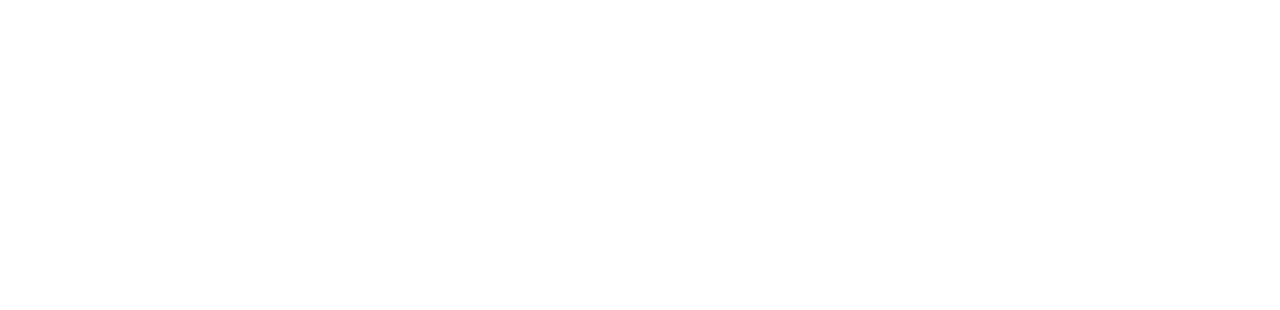
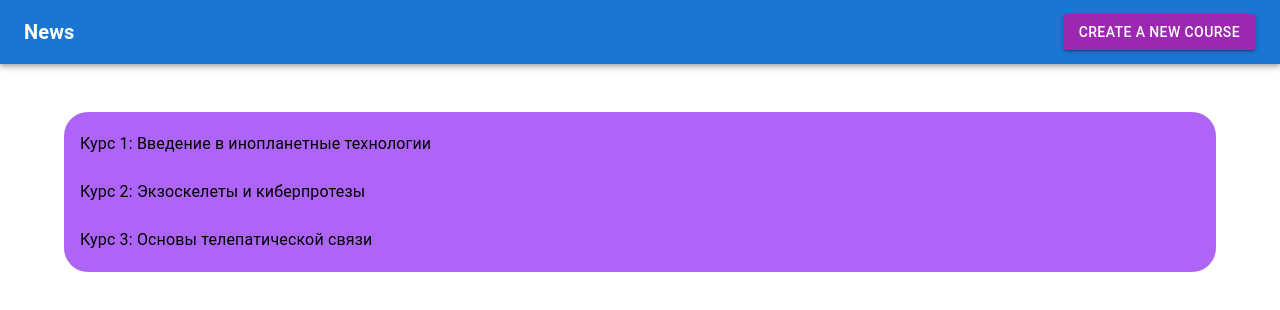
Before and after one commit to b0nLock/react-prac2, a React (Vite) app: page / in a window 1280 px wide. Shown: the top 310 px of the page. Built offline with nearby package versions, Linux system fonts and the light colour scheme; data requests are answered from the project's data file.

Commit message:
Home page

```diff
--- a/package.json
+++ b/package.json
@@ -4,14 +4,16 @@
   "version": "0.0.0",
   "type": "module",
   "scripts": {
-    "dev": "vite",
+    "dev": "vite && npm run server",
     "build": "vite build",
     "lint": "eslint .",
-    "preview": "vite preview"
+    "preview": "vite preview",
+    "server": "json-server -w src/data/db.json -p 3001"
   },
   "dependencies": {
     "@emotion/react": "^11.14.0",
     "@emotion/styled": "^11.14.1",
+    "@mui/icons-material": "^7.3.4",
     "@mui/material": "^7.3.4",
     "@reduxjs/toolkit": "^2.9.2",
     "json-server": "^1.0.0-beta.3",
--- a/src/App.jsx
+++ b/src/App.jsx
@@ -1,8 +1,8 @@
 import { Navigate, Route, Routes } from "react-router-dom";
 import "./App.css";
-import Home from "./components/Home";
-import Form from "./components/Form";
-import Course from "./components/Course";
+import Home from "./pages/Home";
+import Form from "./pages/Form";
+import Course from "./pages/Course";
 
 function App() {
   return (
@@ -11,7 +11,6 @@ function App() {
         <Route path='/' element={<Home />} />
         <Route path='/create' element={<Form />} />
         <Route path='/:courseId' element={<Course />} />
-        <Route path='*' element={<Navigate to='/' />} />
       </Routes>
     </>
   );
--- /dev/null
+++ b/src/components/Navbar.jsx
@@ -0,0 +1,35 @@
+import { AppBar, Box, Toolbar, Typography, Button } from "@mui/material";
+import { useNavigate } from "react-router-dom";
+
+const Navbar = () => {
+  const navigator = useNavigate();
+  const newCourseButton = () => {
+    navigator("/create");
+  };
+  return (
+    <Box sx={{ flexGrow: 1 }}>
+      <AppBar position='static'>
+        <Toolbar>
+          <Typography
+            fontWeight={700}
+            variant='h6'
+            color='white'
+            component='div'
+            sx={{ flexGrow: 1 }}
+          >
+            News
+          </Typography>
+          <Button
+            variant='contained'
+            color='secondary'
+            onClick={newCourseButton}
+          >
+            Create a new course
+          </Button>
+        </Toolbar>
+      </AppBar>
+    </Box>
+  );
+};
+
+export default Navbar;
--- /dev/null
+++ b/src/pages/Course.jsx
@@ -0,0 +1,7 @@
+import React from "react";
+
+const Course = () => {
+  return <></>;
+};
+
+export default Course;
--- /dev/null
+++ b/src/pages/Home.jsx
@@ -0,0 +1,52 @@
+import {
+  Box,
+  Container,
+  List,
+  ListItem,
+  ListItemButton,
+  ListItemText,
+} from "@mui/material";
+import { useEffect } from "react";
+import { useDispatch, useSelector } from "react-redux";
+import Navbar from "../components/Navbar";
+import { fetchCourses } from "../redux/coursesSlice";
+import { useNavigate } from "react-router-dom";
+
+const Home = () => {
+  const dispatch = useDispatch();
+
+  const courses = useSelector((state) => state.courses.items);
+  const coursesStatus = useSelector((state) => state.courses.status);
+  const navigator = useNavigate();
+
+  const handleCourse = (id) => {
+    navigator(`/${id}`);
+  };
+
+  useEffect(() => {
+    if (coursesStatus === "idle") dispatch(fetchCourses());
+  }, [dispatch, coursesStatus]);
+
+  return (
+    <>
+      <Navbar />
+      <Container>
+        <Box bgcolor='#ae65f7' my={6} borderRadius={6}>
+          <List>
+            {courses.map((course) => (
+              <ListItem key={course.id} disablePadding>
+                <ListItemButton onClick={() => handleCourse(course.id)}>
+                  <ListItemText
+                    primary={`Курс ${course.id}: ${course.title}`}
+                  />
+                </ListItemButton>
+              </ListItem>
+            ))}
+          </List>
+        </Box>
+      </Container>
+    </>
+  );
+};
+
+export default Home;
--- /dev/null
+++ b/src/redux/coursesSlice.js
@@ -0,0 +1,41 @@
+import { createAsyncThunk, createSlice } from "@reduxjs/toolkit";
+
+export const fetchCourses = createAsyncThunk(
+  "courses/fetchCourses",
+  async (_, { rejectWithValue }) => {
+    try {
+      const res = await fetch("http://localhost:3001/courses");
+      if (!res.ok) throw new Error("Unable to fetch course. Server error.");
+      return await res.json();
+    } catch (err) {
+      return rejectWithValue(err.message);
+    }
+  }
+);
+
+const coursesSlice = createSlice({
+  name: "courses",
+  initialState: {
+    items: [],
+    status: "idle",
+    error: null,
+  },
+  reducers: {},
+  extraReducers: (builder) => {
+    builder
+      .addCase(fetchCourses.pending, (state) => {
+        state.status = "loading";
+        state.error = null;
+      })
+      .addCase(fetchCourses.fulfilled, (state, action) => {
+        state.status = "succedded";
+        state.items = action.payload;
+      })
+      .addCase(fetchCourses.rejected, (state, action) => {
+        state.status = "failed";
+        state.items = action.payload || action.error.message;
+      });
+  },
+});
+
+export default coursesSlice.reducer;
--- /dev/null
+++ b/src/redux/modulesSlice.js
@@ -0,0 +1,41 @@
+import { createSlice, createAsyncThunk } from "@reduxjs/toolkit";
+
+export const fetchModules = createAsyncThunk(
+  "modules/fetchModules",
+  async (_, { rejectWithValue }) => {
+    try {
+      const res = await fetch("http://localhost:3001/modules");
+      if (!res.ok) throw new Error(`HTTP ${res.status}`);
+      return await res.json();
+    } catch (err) {
+      return rejectWithValue(err.message);
+    }
+  }
+);
+
+const modulesSlice = createSlice({
+  name: "modules",
+  initialState: {
+    items: [],
+    status: "idle",
+    error: null,
+  },
+  reducers: {},
+  extraReducers: (builder) => {
+    builder
+      .addCase(fetchModules.pending, (state) => {
+        state.status = "loading";
+        state.error = null;
+      })
+      .addCase(fetchModules.fulfilled, (state, action) => {
+        state.status = "succeeded";
+        state.items = action.payload;
+      })
+      .addCase(fetchModules.rejected, (state, action) => {
+        state.status = "failed";
+        state.error = action.payload || action.error.message;
+      });
+  },
+});
+
+export default modulesSlice.reducer;
--- /dev/null
+++ b/src/redux/store.js
@@ -0,0 +1,12 @@
+import { configureStore } from "@reduxjs/toolkit";
+import coursesReducer from "./coursesSlice";
+import modulesReducer from "./modulesSlice";
+
+const store = configureStore({
+  reducer: {
+    courses: coursesReducer,
+    modules: modulesReducer,
+  },
+});
+
+export default store;
```
Also changed, not shown: src/components/Course.jsx (deleted, +0 -9 lines), src/components/Home.jsx (deleted, +0 -9 lines), src/main.jsx (+9 -7 lines), src/pages/Form.jsx (renamed from src/components/Form.jsx), 1 other file (tests, documents, lock files or other folders).
